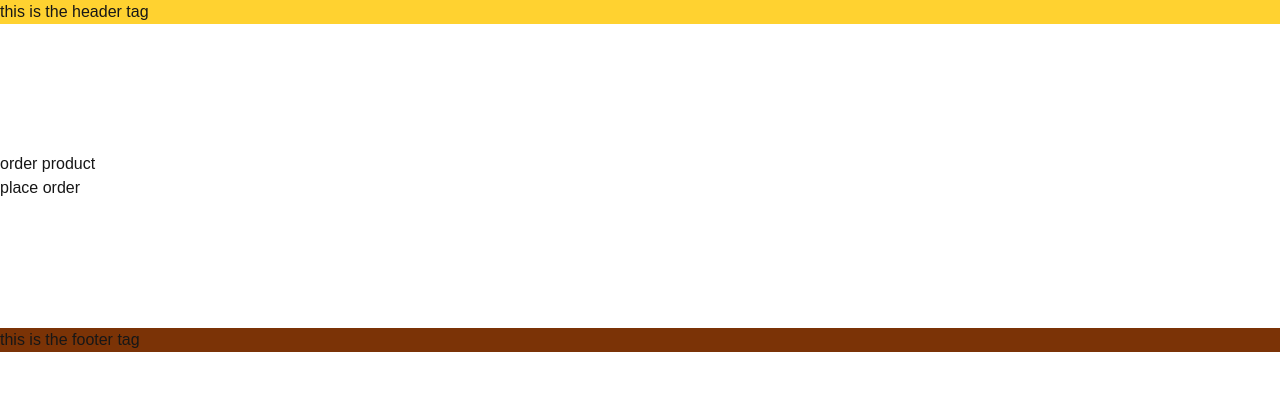
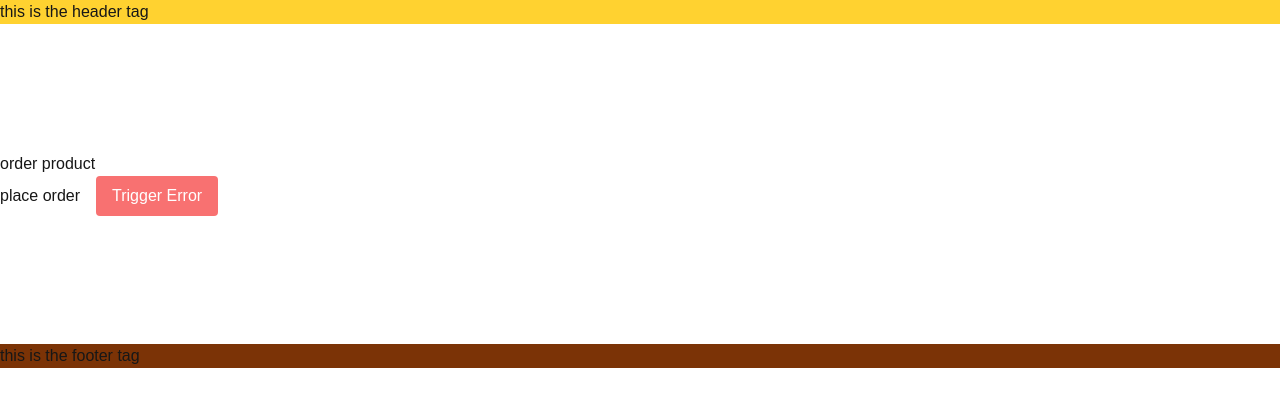
Before and after one commit to MogesBekele/next, a Next.js app: page /order-product in a window 1280 px wide. Shown: the top 406 px of the page. Built offline with nearby package versions, Linux system fonts and the light colour scheme.

Commit message:
commit on the error componet

```diff
--- a/src/app/order-product/page.tsx
+++ b/src/app/order-product/page.tsx
@@ -1,18 +1,37 @@
 "use client";
 import { useRouter } from "next/navigation";
+import { useState } from "react";
 
 export default function OrderProduct() {
   const router = useRouter();
+  const [shouldThrow, setShouldThrow] = useState(false);
 
   const handleClick = () => {
     alert("send susseccfully");
     router.push("/");
   };
 
+  if (shouldThrow) {
+    // Simulate an error
+    throw new Error("Test error: Something went wrong!");
+  }
+
   return (
     <>
       <h1>order product</h1>
       <button onClick={handleClick}>place order</button>
+      <button
+        style={{
+          marginLeft: "1rem",
+          background: "#f87171",
+          color: "#fff",
+          padding: "0.5rem 1rem",
+          borderRadius: "4px",
+        }}
+        onClick={() => setShouldThrow(true)}
+      >
+        Trigger Error
+      </button>
     </>
   );
 }
```
